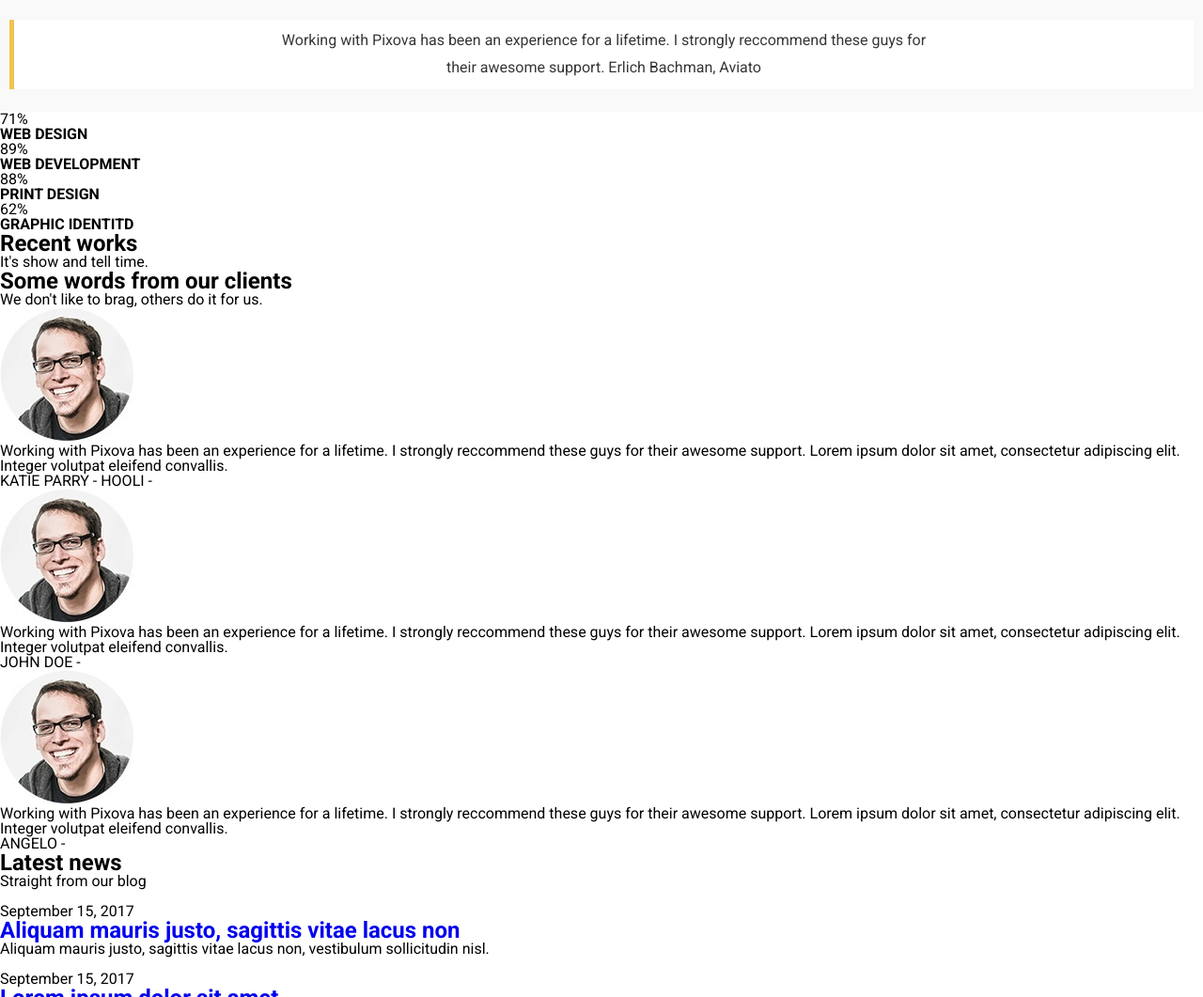
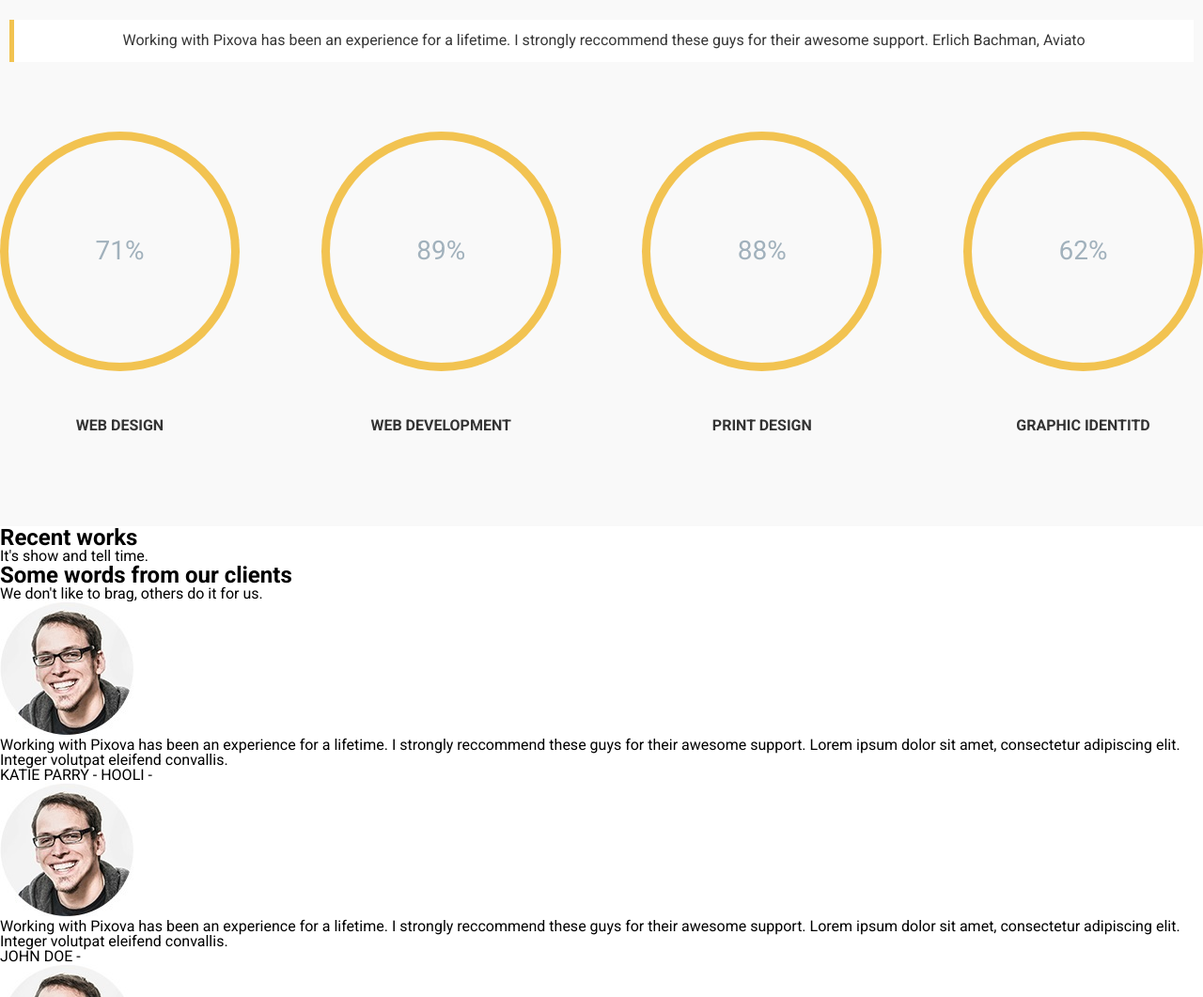
Before and after one commit to TsarykOleg/MyLandingTsarykOleg, a plain HTML site: page index.html in a window 1280 px wide. Shown: the part 892-1953 px from the top of the page at 94% size. Drawn offline with Linux system fonts and the light colour scheme.

Commit message:
bad charts

```diff
--- a/index.html
+++ b/index.html
@@ -53,22 +53,22 @@
                 <nav class="nav-bar">
                   <ul class="nav-bar__items">
                     <li>
-                      <a href="#" title="About">ABOUT</a>
+                      <a class="nav-bar__list" href="#" title="About">ABOUT</a>
                     </li>
                     <li>
-                      <a href="#" title="Recent works">RECENT WORKS</a>
+                      <a class="nav-bar__list" href="#" title="Recent works">RECENT WORKS</a>
                     </li>
                     <li>
-                      <a href="#" title="Testimonials">TESTIMONIALS</a>
+                      <a class="nav-bar__list" href="#" title="Testimonials">TESTIMONIALS</a>
                     </li>
                     <li>
-                      <a href="#" title="Team">TEAM</a>
+                      <a class="nav-bar__list" href="#" title="Team">TEAM</a>
                     </li>
                     <li>
-                      <a href="#" title="News">NEWS</a>
+                      <a class="nav-bar__list" href="#" title="News">NEWS</a>
                     </li>
                     <li>
-                      <a href="#" title="Contact">CONTACT</a>
+                      <a class="nav-bar__list" href="#" title="Contact">CONTACT</a>
                     </li>
                   </ul>
                 </nav>
@@ -134,7 +134,7 @@
       <blockquote>
         <p class="text-center__text2">
           Working with Pixova has been an experience for a lifetime. I strongly
-          reccommend these guys for<br>their awesome support. Erlich Bachman,
+          reccommend these guys for their awesome support. Erlich Bachman,
           Aviato
         </p>
       </blockquote>
@@ -142,24 +142,32 @@
 
 <!-- Chart -->
 
-      <div class="circles">
+      <div class="charts">
+
         <div>
-          <div>71%</div>
-          <h4>WEB DESIGN</h4>
+          <div class="chart1"></div>
+          <h4 class="charts-title">WEB DESIGN</h4>
         </div>
+
         <div>
-          <div>89%</div>
-          <h4>WEB DEVELOPMENT</h4>
+          <div class="chart2"></div>
+          <h4 class="charts-title">WEB DEVELOPMENT</h4>
         </div>
+
         <div>
-          <div>88%</div>
-          <h4>PRINT DESIGN</h4>
+          <div class="chart3"></div>
+          <h4 class="charts-title">PRINT DESIGN</h4>
         </div>
+
         <div>
-          <div>62%</div>
-          <h4>GRAPHIC IDENTITD</h4>
+          <div class="chart4"></div>
+          <h4 class="charts-title">GRAPHIC IDENTITD</h4>
         </div>
+
       </div>
+
+      <!-- Recent Works -->
+
       <section class="RecentWorks">
         <h2>Recent works</h2>
         <div>It's show and tell time.</div>
--- a/styles.scss
+++ b/styles.scss
@@ -33,14 +33,6 @@ a {
   flex-direction: row-reverse;
 }
 
-// .nav-bar ul ul {
-//   display: none;
-// }
-
-// .nav-bar li:hover > ul {
-//   display: block;
-// }
-
 .nav-bar__items {
   font-family: Roboto, sans-serif;
   font-size: 13px;
@@ -58,6 +50,10 @@ a {
   font-size: 20px;
 }
 
+.nav-bar__list {
+  color: #000;
+}
+
 .section-intro {
   background: url(image/header-bg.jpg);
   width: 100%;
@@ -66,11 +62,6 @@ a {
   flex-direction: column;
   justify-content: space-between;
 }
-
-// .intro-image::before {
-//   content: "";
-//   z-index: 1;
-// }
 
 .intro-text__welcome {
   text-align: center;
@@ -97,7 +88,6 @@ a {
 
 .intro-text__title {
   color: #fff;
-  // background-color: #000;
   font-family: Poppins;
   font-size: 57px;
   font-weight: 600;
@@ -106,7 +96,6 @@ a {
 
 .intro-text__text {
   color: #fff;
-  // background-color: #000;
   font-family: Roboto, Arial, sans-serif;
   font-size: 20px;
   font-weight: 300;
@@ -133,13 +122,10 @@ a {
   padding-right: 40px;
   padding-bottom: 20px;
   padding-left: 40px;
-  // position: relative;
   color: #fff;
-  // background-color: black;
   font-family: Roboto, Arial, sans-serif;
   font-size: 18px;
   font-weight: 500;
-  // border-radius: 50%;
   border-style: solid;
   border-width: 2px;
   border-color: #fff;
@@ -166,7 +152,6 @@ a {
   font-family: Roboto, Arial, sans-serif;
   font-size: 18px;
   font-weight: 500;
-  // border-radius: 50%;
   border-width: 2px;
   border-color: #fff;
 }
@@ -242,10 +227,119 @@ a {
   line-height: 1.8;
   text-align: center;
 }
+.charts {
+  height: 420px;
+  background-color: #f9f9f9;
+  display: flex;
+  flex-direction: row;
+  justify-content: space-between;
+  padding-top: 50px;
+}
 
-// blockquote {
-//   width: 733px;
-// }
+.chart1 {
+  border-radius: 50%;
+  background: #f2c351;
+  width: 255px;
+  height: 255px;
+  display: flex;
+  justify-content: center;
+}
+.chart1::before {
+  content: "71%";
+  color: #a1b1bc;
+  font-family: Roboto, sans-serif;
+  font-size: 28px;
+  text-align: center;
+  display: flex;
+  align-items: center;
+  justify-content: center;
+  border-radius: 50%;
+  background: #f9f9f9;
+  width: 93%;
+  height: 93%;
+  align-self: center;
+}
+
+.chart2 {
+  border-radius: 50%;
+  background: #f2c351;
+  width: 255px;
+  height: 255px;
+  display: flex;
+  justify-content: center;
+}
+.chart2::before {
+  content: "89%";
+  color: #a1b1bc;
+  font: Roboto, sans-serif;
+  font-size: 28px;
+  text-align: center;
+  display: flex;
+  align-items: center;
+  justify-content: center;
+  border-radius: 50%;
+  background: #f9f9f9;
+  width: 93%;
+  height: 93%;
+  align-self: center;
+}
+
+.chart3 {
+  border-radius: 50%;
+  background: #f2c351;
+  width: 255px;
+  height: 255px;
+  display: flex;
+  justify-content: center;
+}
+.chart3::before {
+  content: "88%";
+  color: #a1b1bc;
+  font: Roboto, sans-serif;
+  font-size: 28px;
+  text-align: center;
+  display: flex;
+  align-items: center;
+  justify-content: center;
+  border-radius: 50%;
+  background: #f9f9f9;
+  width: 93%;
+  height: 93%;
+  align-self: center;
+}
+
+.chart4 {
+  border-radius: 50%;
+  background: #f2c351;
+  width: 255px;
+  height: 255px;
+  display: flex;
+  justify-content: center;
+}
+.chart4::before {
+  content: "62%";
+  color: #a1b1bc;
+  font: Roboto, sans-serif;
+  font-size: 28px;
+  text-align: center;
+  display: flex;
+  align-items: center;
+  justify-content: center;
+  border-radius: 50%;
+  background: #f9f9f9;
+  width: 93%;
+  height: 93%;
+  align-self: center;
+}
+
+.charts-title {
+  font-family: Roboto, sans-serif;
+  font-size: 16px;
+  text-align: center;
+  padding-bottom: 20px;
+  padding-top: 50px;
+  color: #333;
+}
 
 .section-team__list {
   display: flex;
```
Also changed, not shown: styles.css, 1 other file.
